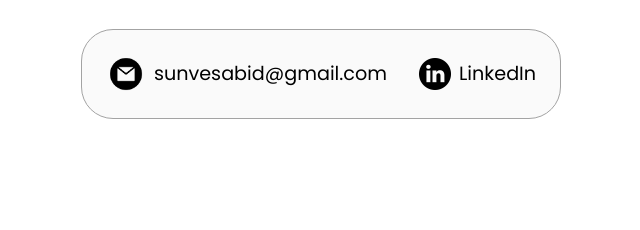
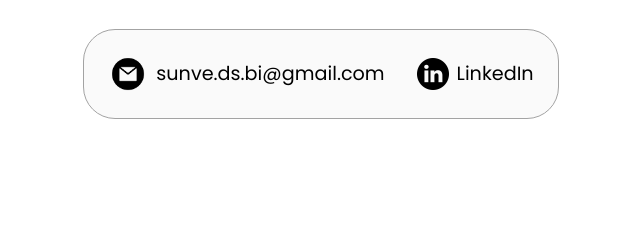
Before and after one commit to sabidahmedsunve/Sunve-Portfolio, a plain HTML site: page index.html in a window 1280 px wide. Shown: the part 3641-3871 px from the top of the page, 319-959 px from the left. Drawn offline with Linux system fonts and the light colour scheme.

Commit message:
Update index.html

```diff
--- a/index.html
+++ b/index.html
@@ -365,7 +365,7 @@
           <img src="./Assets/email.png"
           alt="Email icon"
           class="icon contact-icon email-icon">
-          <p> <a href="mailto:sunve.ds.bi@gmail.com">sunvesabid@gmail.com</a></p>
+          <p> <a href="mailto:sunve.ds.bi@gmail.com">sunve.ds.bi@gmail.com</a></p>
         </div>
         <div class="contact-info-container">
           <img src="./Assets/linkedin.png"
```
